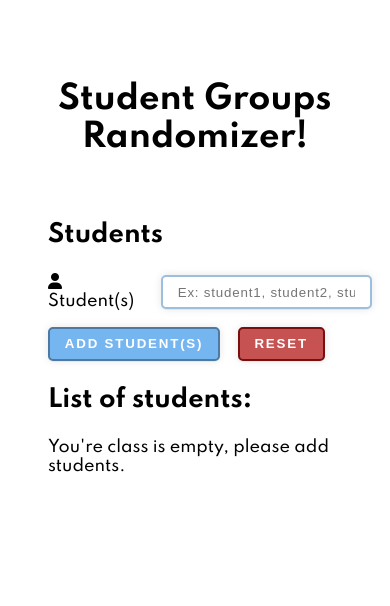
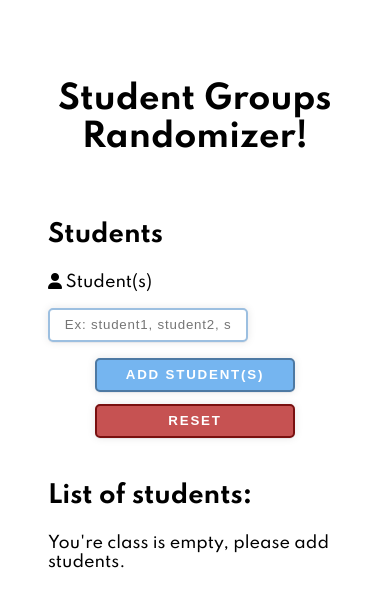
Before and after one commit to filipe-freire/student-groups-randomizer, a Svelte app: page / in a window 390 px wide. Shown: the top 606 px of the page. Built offline with nearby package versions, Linux system fonts and the light colour scheme.

Commit message:
improve layout responsiveness

```diff
--- a/src/App.svelte
+++ b/src/App.svelte
@@ -71,6 +71,7 @@
 </script>
 
 <main>
+  <Toast />
   <h1>Student Groups Randomizer!</h1>
 
   <h2>Students</h2>
@@ -80,10 +81,9 @@
     <button on:click={() => loadPreviousClass()}>Load previous class</button>
     <br />
   {/if}
-  <Toast />
 
+  <label for="addStudent"><i class="fas fa-user" /> Student(s) </label>
   <div class="inputContainer">
-    <label for="addStudent"><i class="fas fa-user" /> Student(s) </label>
     <input
       id="addStudent"
       type="text"
@@ -93,8 +93,10 @@
     />
   </div>
 
-  <button on:click={() => createClass()}>Add Student(s)</button>
-  <button class="danger" on:click={() => resetData()}>Reset</button>
+  <div class="btnContainer">
+    <button on:click={() => createClass()}>Add Student(s)</button>
+    <button class="danger" on:click={() => resetData()}>Reset</button>
+  </div>
   <br />
 
   <!-- Set Number of Group Members -->
@@ -144,6 +146,7 @@
   h1 {
     text-align: center;
     margin: 2em auto;
+    word-wrap: break-word;
   }
   h2 {
     margin: 1em auto;
@@ -162,9 +165,15 @@
     cursor: pointer;
     transition: all 100ms ease-out;
   }
-  button + button {
+  /* button + button {
     margin-left: 1em;
+  } */
+  .btnContainer {
+    display: flex;
+    justify-content: space-between;
+    max-width: 290px;
   }
+
   button:focus,
   button:hover,
   button:active {
@@ -208,15 +217,21 @@
     border: 2px solid hsla(263, 48%, 54%, 0.8);
   }
 
+  input {
+    width: 100%;
+    display: block;
+  }
+
   .inputContainer {
     margin-top: 1em;
     margin-bottom: 1em;
     display: flex;
     align-items: center;
+    max-width: 200px;
   }
-  .inputContainer > input {
+  /* .inputContainer > input {
     margin-left: 2em;
-  }
+  } */
 
   p.group {
     font-size: 1.1rem;
@@ -227,4 +242,15 @@
   p.group:last-of-type {
     margin-bottom: 1em;
   }
+
+  @media screen and (max-width: 400px) {
+    .btnContainer {
+      flex-direction: column;
+      justify-content: space-between;
+      /* background-color: aqua; */
+      min-height: 80px;
+      max-width: 200px;
+      margin: 0 auto;
+    }
+  }
 </style>
```
